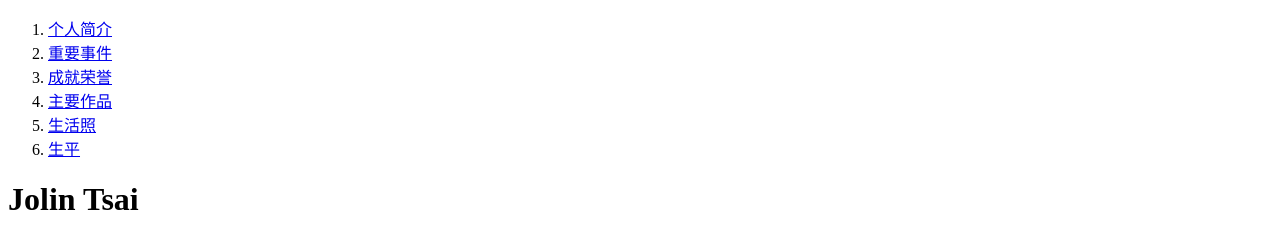
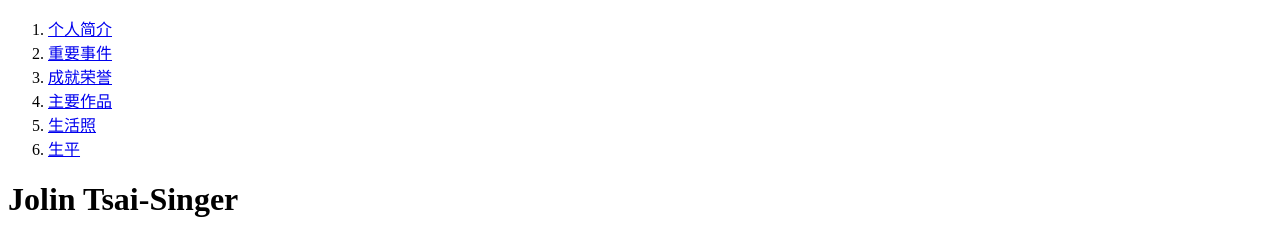
Before and after one commit to KaitlynFeng/html-demo-singer, a plain HTML site: page index.html in a window 1280 px wide. Shown: the top 237 px of the page. Drawn offline with Linux system fonts and the light colour scheme.

Commit message:
change title

```diff
--- a/index.html
+++ b/index.html
@@ -26,7 +26,7 @@
     </nav>
 
 
-    <h1 id="resume">Jolin Tsai</h1>
+    <h1 id="resume">Jolin Tsai-Singer</h1>
     <p>
         蔡依林，1980年9月15日出生于台湾台北县新庄市，是一名台湾歌手、词曲作家、演员。她被媒体称为“亚洲流行天后”，是华人世界流行文化中最具影响力的人物之一。她因不断革新她的音乐风格和视觉形象而闻名，在中文国家和地区获得了足够强大的知名度和粉丝基础。她如今完全掌控她的演艺事业的各个方面，为推动流行舞曲成为大中华区主流音乐做出了重大贡献。
     </p>
```
